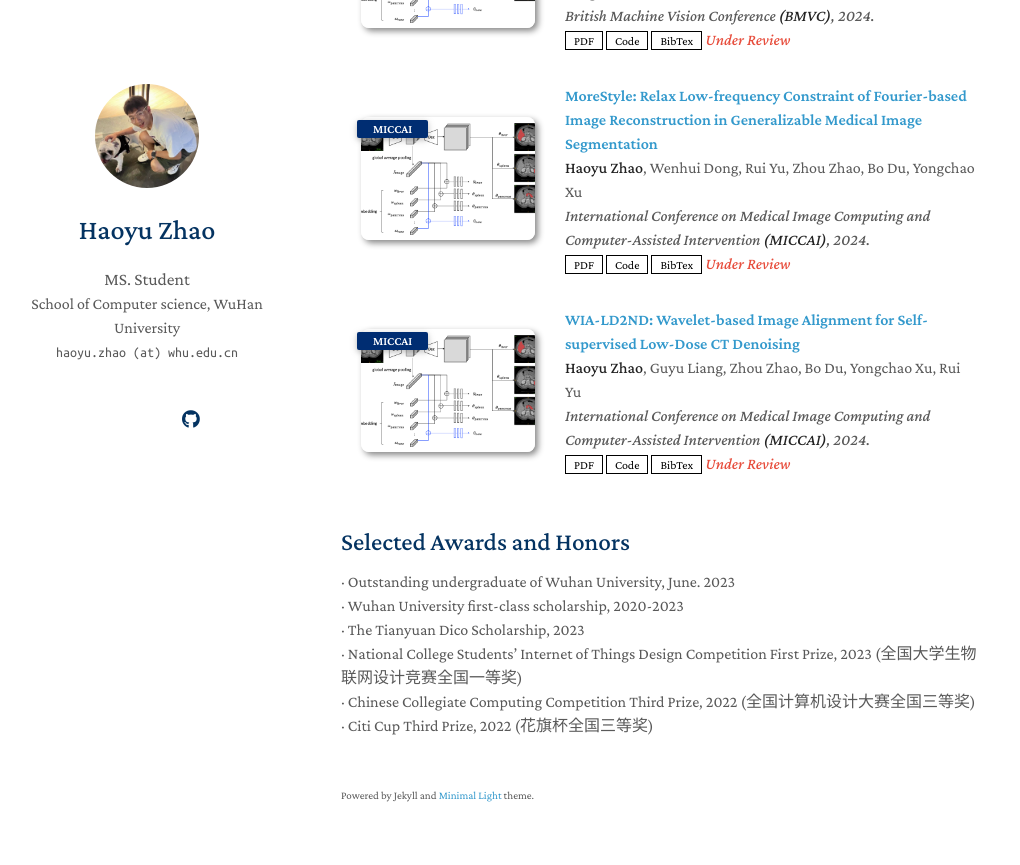
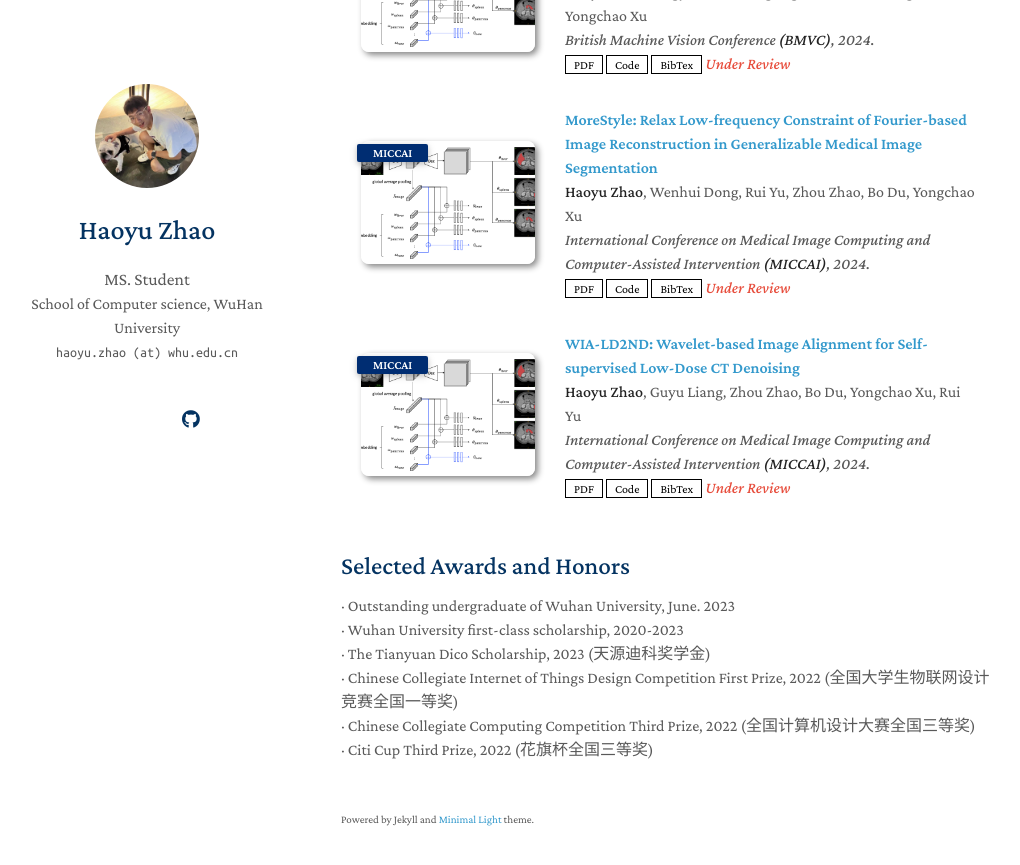
Before and after one commit to zhaohaoyu376/zhaohaoyu376.github.io, a Jekyll site: the page built from index.md, in a window 1280 px wide and 900 px high, scrolled down 759 px. Shown: the top 865 px of the window, without its empty margins (129-1149 px from the left). Built offline with Jekyll 4.4.1, drawn with Linux system fonts in a browser that asks for light colours; nearby versions of some CDN libraries; a style sheet for code colours, icons or effects is not loaded; our own code applies the rules of GitHub Pages for plain Markdown files; some of the changed text lies outside the part shown.

Commit message:
Update index.md

```diff
--- a/index.md
+++ b/index.md
@@ -20,7 +20,7 @@
 ## Selected Awards and Honors
 · Outstanding undergraduate of Wuhan University, June. 2023
 · Wuhan University first-class scholarship, 2020-2023
-· The Tianyuan Dico Scholarship, 2023
-· National College Students' Internet of Things Design Competition First Prize, 2023 (全国大学生物联网设计竞赛全国一等奖)
+· The Tianyuan Dico Scholarship, 2023 (天源迪科奖学金)
+· Chinese Collegiate Internet of Things Design Competition First Prize, 2022 (全国大学生物联网设计竞赛全国一等奖)
 · Chinese Collegiate Computing Competition Third Prize, 2022 (全国计算机设计大赛全国三等奖)
 · Citi Cup Third Prize, 2022 (花旗杯全国三等奖)
```
